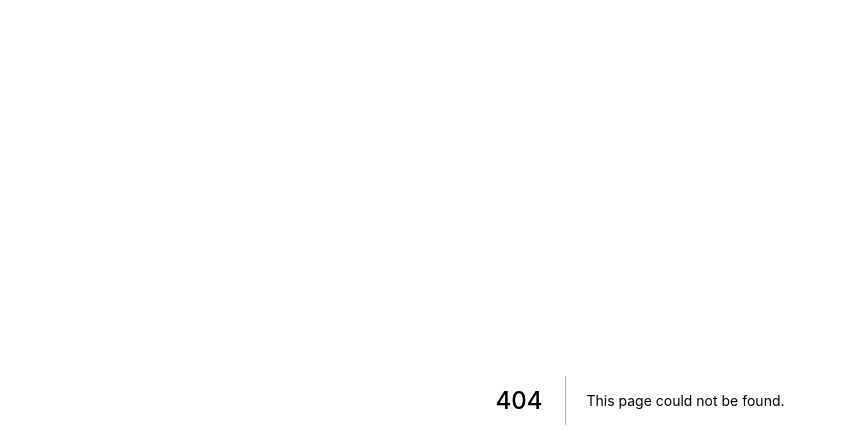
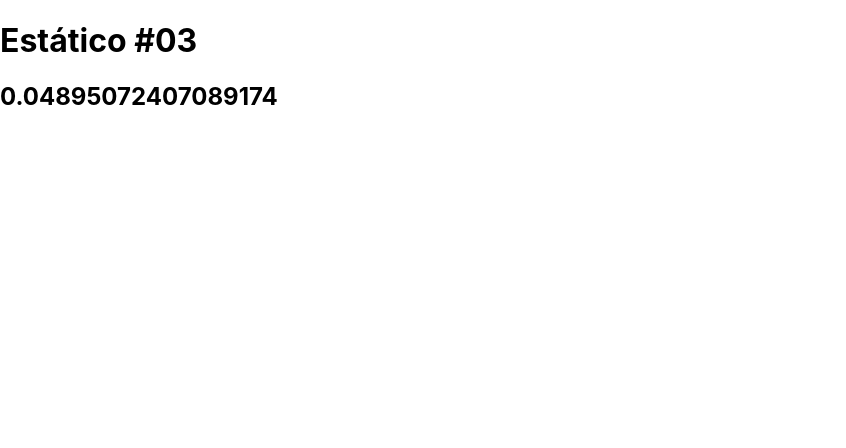
Before and after one commit to GeanGoncalves/ReactJS, a Next.js app in the folder curso-nextjs/renderizacao/: page /estatico3 in a window 1280 px wide. Before the commit this address had no page. Shown: the top 448 px of the page, without its empty margins (0-846 px from the left). Built offline with nearby package versions, Linux system fonts and the light colour scheme.

Commit message:
Modos de Pré Renderização NextJs - Aula:11

```diff
--- /dev/null
+++ b/curso-nextjs/renderizacao/pages/estatico3.jsx
@@ -0,0 +1,17 @@
+export function getStaticProps(){
+    return{
+        revalidate: 7,
+        props: {
+            numero: Math.random()
+        }
+    }
+ }
+
+ export default function Estatico3(props){
+     return(
+         <div>
+             <h1>Estático #03</h1>
+             <h2>{props.numero}</h2>
+         </div>
+     )
+ }
```
